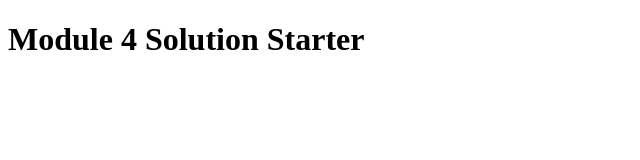
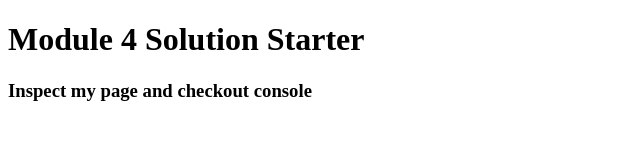
Before and after one commit to Kinoshie/Module-4, a plain HTML site: page index.html in a window 1280 px wide. Shown: the whole page, without its empty margins (0-640 px from the left). Drawn offline with Linux system fonts and the light colour scheme.

Commit message:
Update index.html

```diff
--- a/index.html
+++ b/index.html
@@ -9,5 +9,6 @@
 </head>
 <body>
   <h1>Module 4 Solution Starter</h1>
+  <h3>Inspect my page and checkout console</h3>
 </body>
 </html>
```
